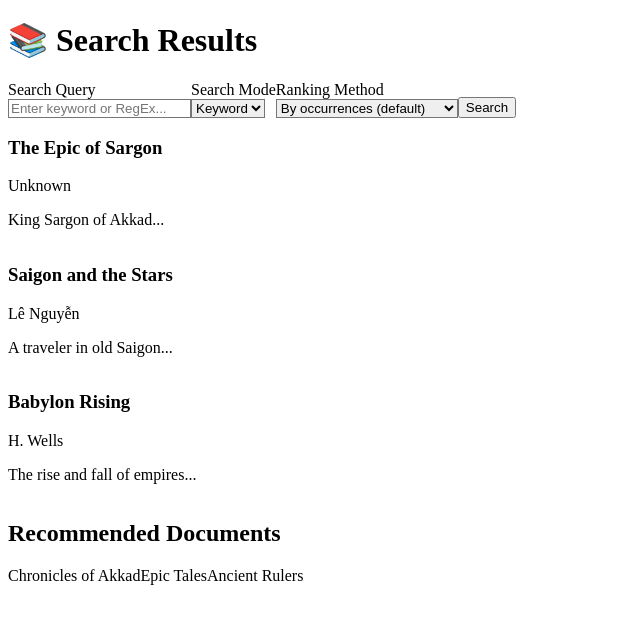
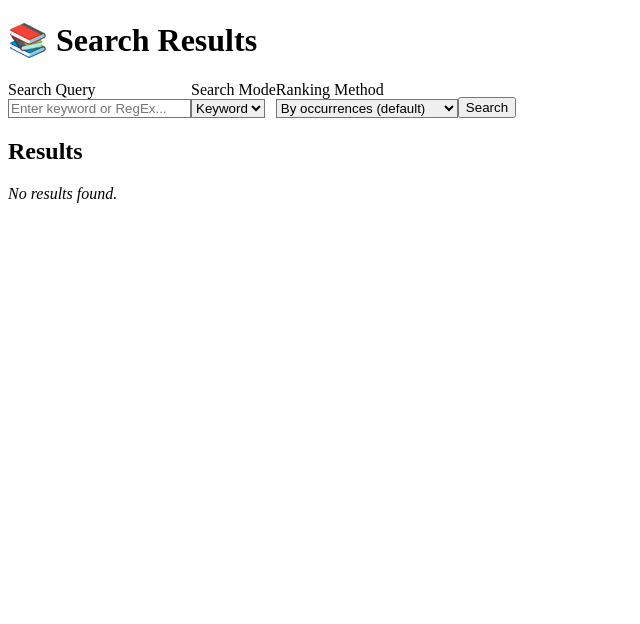
Before and after one commit to Foster-Ellis/daar-webapp, a Vue app in the folder frontend/: page /results in a window 1280 px wide. Shown: the top 624 px of the page, without its empty margins (0-640 px from the left). Built offline with nearby package versions, Linux system fonts and the light colour scheme; the HTML template or start-up script is replaced by a standard one.

Commit message:
created API folder and init search ts to handle search querries

```diff
--- a/frontend/src/views/ResultsView.vue
+++ b/frontend/src/views/ResultsView.vue
@@ -8,7 +8,7 @@
       <div>
         <label class="block text-sm text-gray-700 mb-1">Search Query</label>
         <input
-          v-model="query"
+          v-model="s"
           type="text"
           class="border border-gray-300 px-3 py-2 rounded-md w-72"
           placeholder="Enter keyword or RegEx..."
@@ -19,7 +19,7 @@
       <div>
         <label class="block text-sm text-gray-700 mb-1">Search Mode</label>
         <select
-          v-model="mode"
+          v-model="m"
           class="border border-gray-300 px-3 py-2 rounded-md bg-white"
         >
           <option value="keyword">Keyword</option>
@@ -31,7 +31,7 @@
       <div>
         <label class="block text-sm text-gray-700 mb-1">Ranking Method</label>
         <select
-          v-model="ranking"
+          v-model="r"
           class="border border-gray-300 px-3 py-2 rounded-md bg-white"
         >
           <option value="occurrences">By occurrences (default)</option>
@@ -41,9 +41,7 @@
         </select>
       </div>
 
-
-
-      <!-- Run -->
+      <!-- Run Search -->
       <button
         @click="runSearch"
         class="bg-green-600 text-white px-5 py-2 rounded-md hover:bg-green-700 transition"
@@ -53,28 +51,40 @@
     </div>
 
     <!-- RESULTS GRID -->
-    <div class="grid grid-cols-1 sm:grid-cols-2 lg:grid-cols-3 gap-4">
+    <div>
+      <h2 class="text-xl font-semibold text-gray-800 mb-2">Results</h2>
+
       <div
-        v-for="book in dummyResults"
-        :key="book.title"
-        class="p-4 bg-white rounded-xl shadow hover:shadow-lg transition"
+        v-if="results.length > 0"
+        class="grid grid-cols-1 sm:grid-cols-2 lg:grid-cols-3 gap-4"
       >
-        <h3 class="font-semibold text-lg text-gray-800">{{ book.title }}</h3>
-        <p class="text-gray-500 text-sm">{{ book.author }}</p>
-        <p class="text-gray-600 text-sm mt-2">{{ book.snippet }}</p>
+        <div
+          v-for="book in results"
+          :key="book.id"
+          class="p-4 bg-white rounded-xl shadow hover:shadow-lg transition"
+        >
+          <h3 class="font-semibold text-lg text-gray-800">{{ book.title }}</h3>
+          <p v-if="book.author" class="text-gray-500 text-sm">{{ book.author }}</p>
+          <p v-if="book.snippet" class="text-gray-600 text-sm mt-2">{{ book.snippet }}</p>
+          <p v-if="book.score" class="text-gray-400 text-xs mt-1">
+            Relevance: {{ (book.score * 100).toFixed(1) }}%
+          </p>
+        </div>
       </div>
+
+      <p v-else class="text-gray-500 italic mt-3">No results found.</p>
     </div>
 
     <!-- RECOMMENDATION SECTION -->
-    <div class="mt-8">
+    <div v-if="recs.length > 0" class="mt-8">
       <h2 class="text-xl font-semibold mb-4">Recommended Documents</h2>
       <div class="flex flex-wrap gap-3">
         <span
-          v-for="rec in dummyRecs"
-          :key="rec"
+          v-for="rec in recs"
+          :key="rec.id || rec"
           class="px-3 py-1 bg-green-100 text-green-700 rounded-full text-sm"
         >
-          {{ rec }}
+          {{ rec.title || rec }}
         </span>
       </div>
     </div>
@@ -82,31 +92,61 @@
 </template>
 
 <script setup lang="ts">
-import { ref } from 'vue'
+import { ref, onMounted } from 'vue'
 import { useRoute } from 'vue-router'
 
 const route = useRoute()
 
-// Reactive state
-const query = ref(route.query.q || '')
-const mode = ref('keyword')
-const ranking = ref('occurrences')
+// Query parameters synced with backend spec
+const s = ref(route.query.s || '')
+const m = ref(route.query.m || 'keyword')
+const r = ref(route.query.r || 'occurrences')
+
+// Results + Recommendations
+const results = ref<any[]>([])
+const recs = ref<any[]>([])
+
+// Dummy placeholders (for now)
+const dummyResults = [
+  { id: 1, title: 'The Epic of Sargon', author: 'Unknown', snippet: 'King Sargon of Akkad...' },
+  { id: 2, title: 'Saigon and the Stars', author: 'Lê Nguyễn', snippet: 'A traveler in old Saigon...' },
+  { id: 3, title: 'Babylon Rising', author: 'H. Wells', snippet: 'The rise and fall of empires...' },
+]
+
+const dummyRecs = [
+  { title: 'Chronicles of Akkad' },
+  { title: 'Epic Tales' },
+  { title: 'Ancient Rulers' },
+]
+
+function runSearch() {
+  if (!String(s.value).trim()) {
+  console.warn('⚠️ Empty search — aborted')
+  return
+  }
 
 
-// Dummy placeholders for now
-const dummyResults = ref([
-  { title: 'The Epic of Sargon', author: 'Unknown', snippet: 'King Sargon of Akkad...' },
-  { title: 'Saigon and the Stars', author: 'Lê Nguyễn', snippet: 'A traveler in old Saigon...' },
-  { title: 'Babylon Rising', author: 'H. Wells', snippet: 'The rise and fall of empires...' },
-])
-const dummyRecs = ref(['Chronicles of Akkad', 'Epic Tales', 'Ancient Rulers'])
+  console.log('🚀 Search triggered with:', {
+    s: s.value,
+    m: m.value,
+    r: r.value,
+  })
 
-function runSearch() {
-  console.log('Search run with:', {
-    query: query.value,
-    mode: mode.value,
-    ranking: ranking.value,
-  })
-  // TODO: Replace with backend call later
+  // TODO: Replace with Axios backend call later
+  // e.g.:
+  // const endpoint = m.value === 'regex' ? '/api/regex_search' : '/api/basic_search'
+  // const res = await axios.post(`http://127.0.0.1:8000${endpoint}`, { s: s.value })
+  // results.value = res.data.results || []
+  // recs.value = res.data.recommendations || []
+
+  // For now: simulate results
+  results.value = dummyResults
+  recs.value = dummyRecs
+
+  console.log('✅ Results updated with', results.value.length, 'entries')
 }
+
+onMounted(() => {
+  if (s.value) runSearch()
+})
 </script>
```
Also changed, not shown: frontend/src/API/search.ts (added).
